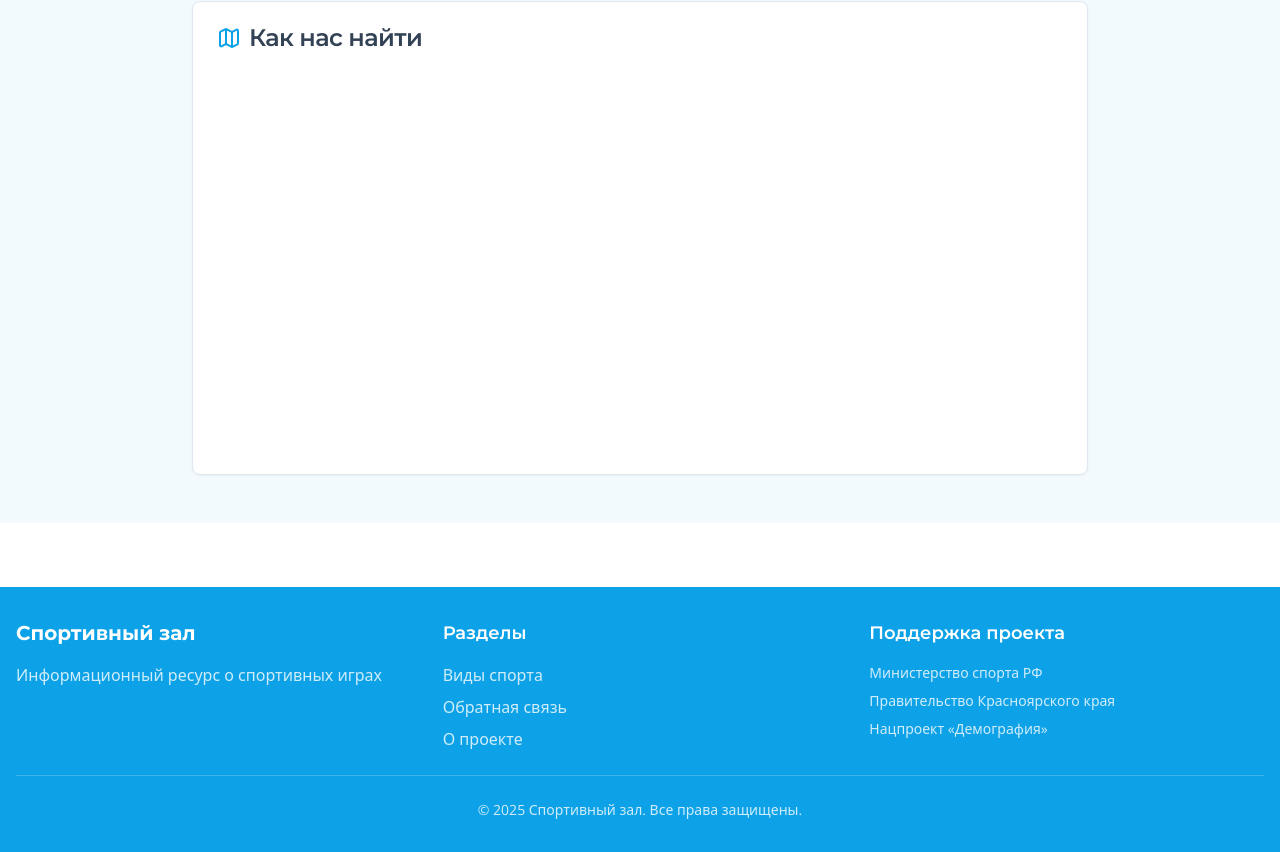
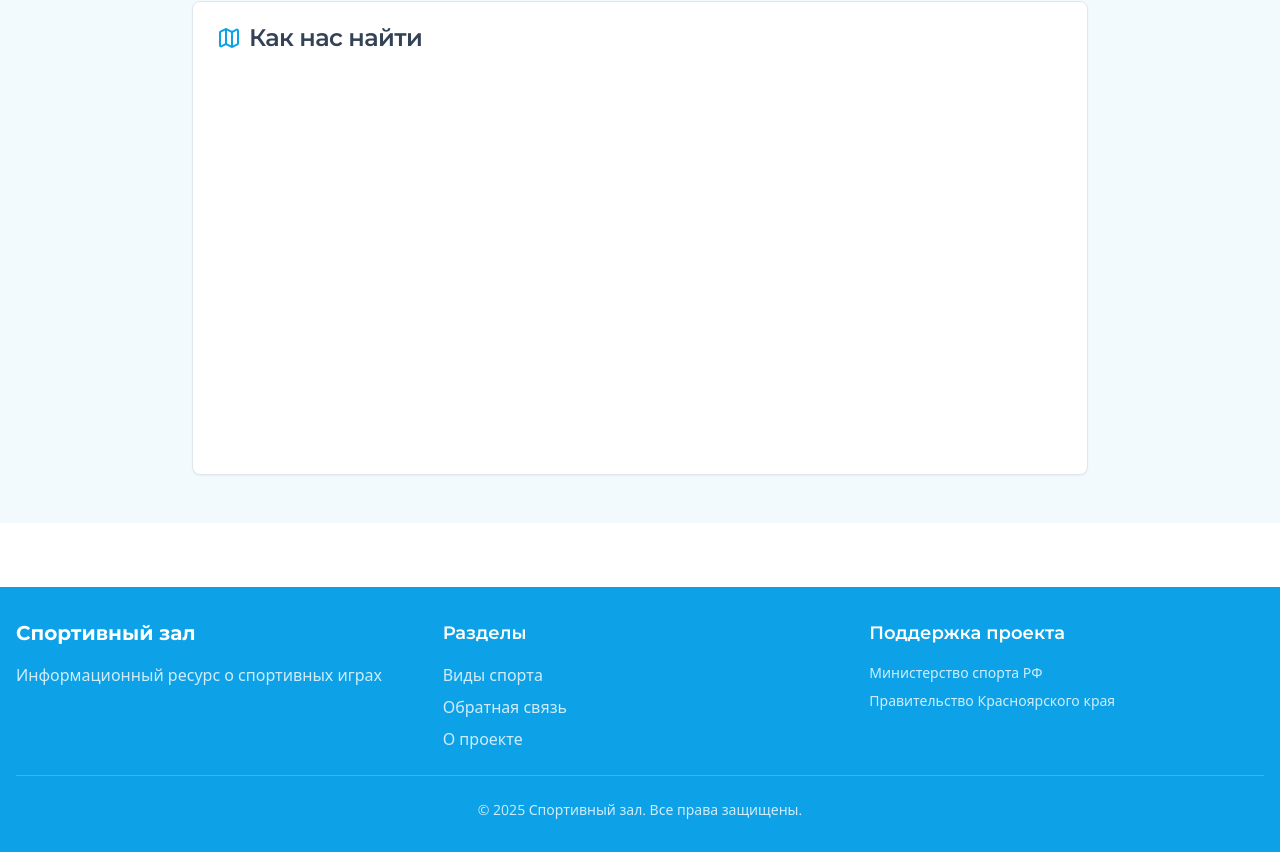
Before and after one commit to pr-poehali-dev/yenisei-sport-hall-1, a React (Vite) app: page / in a window 1280 px wide. Shown: the part 2968-3820 px from the top of the page. Built offline with nearby package versions, Linux system fonts and the light colour scheme.

Commit message:
удали в "Поддержка проекта" Нацпроект «Демография»

```diff
--- a/src/pages/Index.tsx
+++ b/src/pages/Index.tsx
@@ -448,7 +448,6 @@ const Index = () => {
               <ul className="space-y-2 text-primary-foreground/80 text-sm">
                 <li>Министерство спорта РФ</li>
                 <li>Правительство Красноярского края</li>
-                <li>Нацпроект «Демография»</li>
               </ul>
             </div>
           </div>
```
